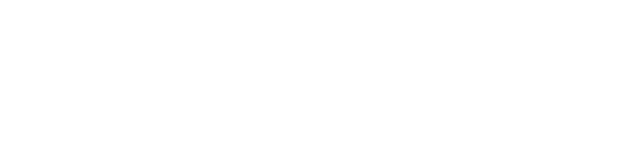
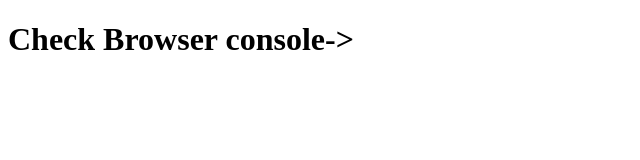
Before and after one commit to BhaktidB/microproject3, a plain HTML site: page index.html in a window 1280 px wide. Shown: the whole page, without its empty margins (0-640 px from the left). Drawn offline with Linux system fonts and the light colour scheme.

Commit message:
changes in index.html file

```diff
--- a/index.html
+++ b/index.html
@@ -7,6 +7,8 @@
 </head>
 <body>
 
+<h1>Check Browser console-></h1>
+
 <script src="module.js"></script>
 
 </body>
```
